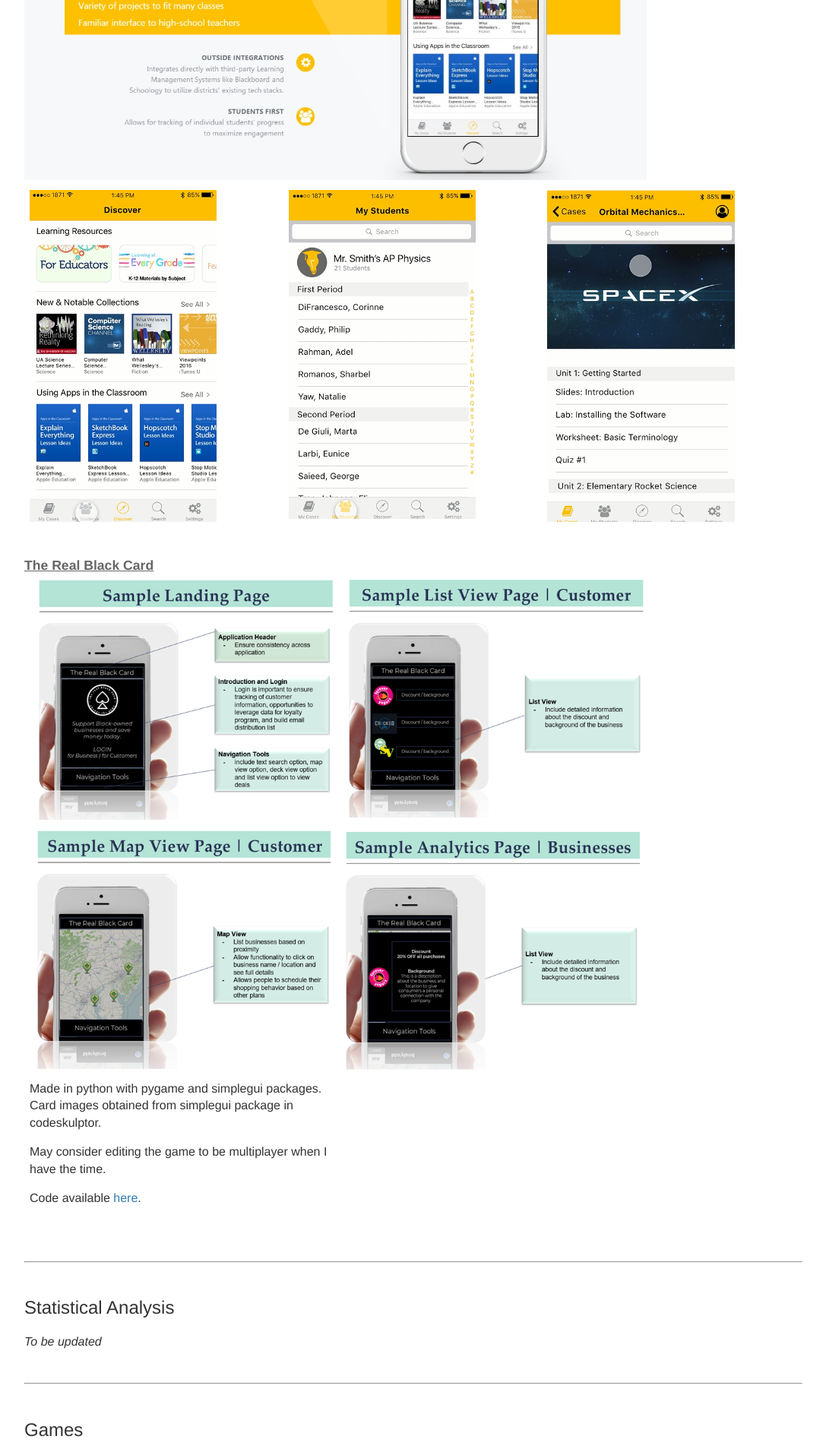
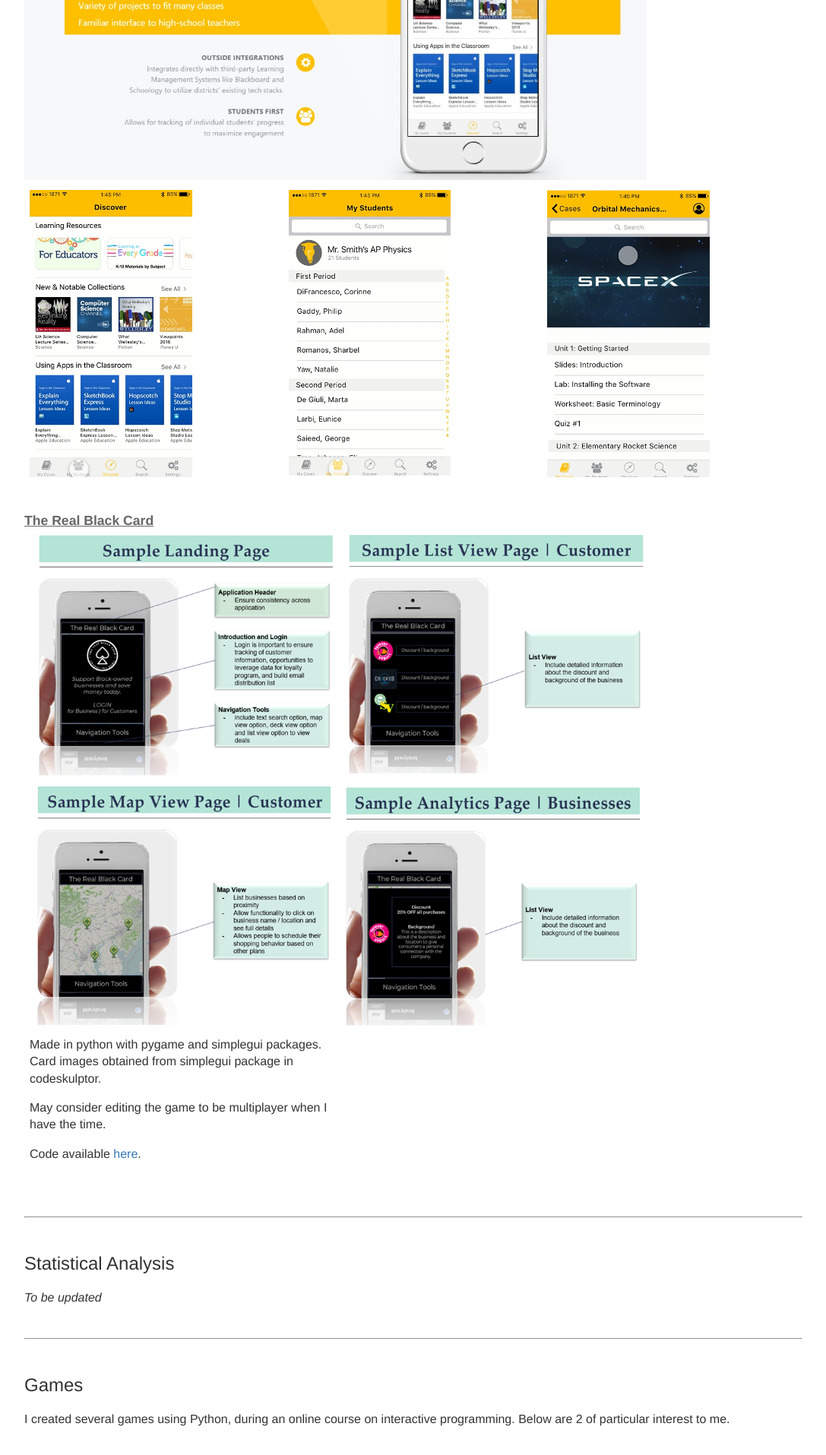
Before and after one commit to tanzhirong/tanzhirong.github.io, a Jekyll site: the page built from projects/index.html, in a window 1280 px wide. Shown: the part 536-2451 px from the top of the page at 76% size, without its empty margins (96-1183 px from the left). Built offline with Jekyll 4.4.1, drawn with Linux system fonts in a browser that asks for light colours.

Commit message:
Update index.html

```diff
--- a/projects/index.html
+++ b/projects/index.html
@@ -13,9 +13,9 @@
         <img src="bridged0.jpg" position="absolute" margin="auto" width="80%">
     </tr>
     <tr>
-        <td width="20%"><img src="bridged1.png" position="absolute" margin="auto" width="75%"></td>
-        <td width="20%"><img src="bridged2.png" position="absolute" margin="auto" width="75%"></td>
-        <td width="20%"><img src="bridged3.png" position="absolute" margin="auto" width="75%"></td>
+        <td width="20%"><img src="bridged1.png" position="absolute" margin="auto" width="65%"></td>
+        <td width="20%"><img src="bridged2.png" position="absolute" margin="auto" width="65%"></td>
+        <td width="20%"><img src="bridged3.png" position="absolute" margin="auto" width="65%"></td>
 </tr>
 </table>
 <br><br>
```
